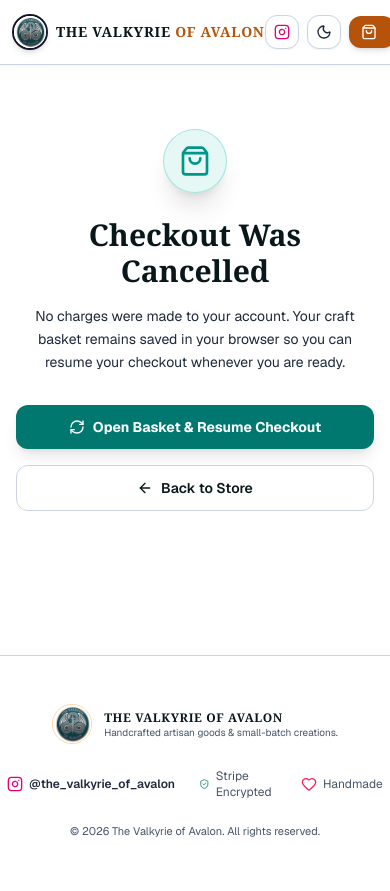
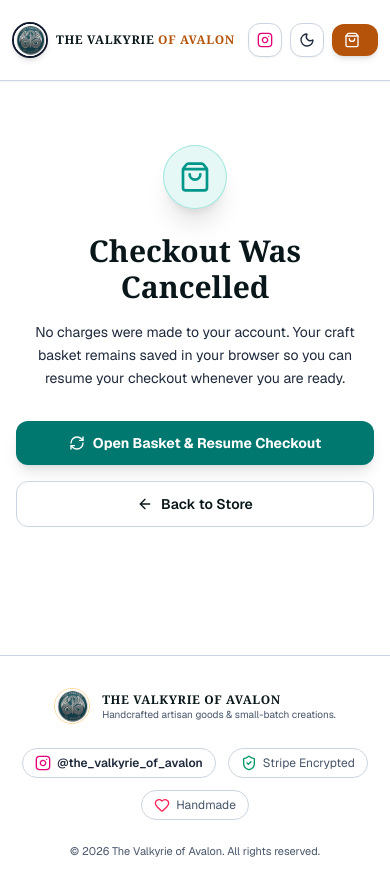
Before and after one commit to petermefrandsen/the-valkyrie-of-avalon, a Next.js app: page /cancel in a window 390 px wide. Built offline with nearby package versions, Linux system fonts and the light colour scheme.

Commit message:
feat: improve mobile header title wrapping and footer responsive badges

```diff
--- a/src/components/Footer.jsx
+++ b/src/components/Footer.jsx
@@ -22,46 +22,49 @@
 
 export default function Footer() {
   return (
-    <footer className="mt-20 border-t border-[var(--border-color)] bg-[var(--bg-card)] text-[var(--text-body)] text-xs py-12 transition-colors duration-300">
-      <div className="max-w-7xl mx-auto px-4 sm:px-6 lg:px-8 flex flex-col md:flex-row items-center justify-between gap-6">
+    <footer className="mt-16 sm:mt-20 border-t border-[var(--border-color)] bg-[var(--bg-card)] text-[var(--text-body)] text-xs py-8 sm:py-12 transition-colors duration-300">
+      <div className="max-w-7xl mx-auto px-4 sm:px-6 lg:px-8 flex flex-col md:flex-row items-center justify-between gap-6 text-center md:text-left">
 
+        {/* Brand Info */}
         <div className="flex items-center space-x-3">
-          <div className="w-10 h-10 rounded-full overflow-hidden border border-amber-500/40 shrink-0">
+          <div className="w-9 h-9 sm:w-10 sm:h-10 rounded-full overflow-hidden border border-amber-500/40 shrink-0">
             <img
               src="/images/logo.png"
               alt="The Valkyrie of Avalon Emblem"
               className="w-full h-full object-cover"
             />
           </div>
-          <div>
+          <div className="text-left">
             <p className="font-serif font-bold text-[var(--text-heading)] uppercase tracking-wider">The Valkyrie of Avalon</p>
             <p className="text-[10px] text-[var(--text-muted)]">Handcrafted artisan goods & small-batch creations.</p>
           </div>
         </div>
 
-        <div className="flex items-center space-x-6 text-[var(--text-body)]">
+        {/* Wrappable Social & Security Badges */}
+        <div className="flex flex-wrap items-center justify-center gap-3 sm:gap-6 text-[var(--text-body)]">
           <a
             href="https://www.instagram.com/the_valkyrie_of_avalon/"
             target="_blank"
             rel="noopener noreferrer"
-            className="flex items-center space-x-1.5 hover:text-amber-600 dark:hover:text-amber-400 transition-colors font-semibold"
+            className="flex items-center space-x-1.5 hover:text-amber-600 dark:hover:text-amber-400 transition-colors font-semibold bg-[var(--bg-main)] px-3 py-1.5 rounded-full border border-[var(--border-color)]"
             aria-label="Follow on Instagram"
           >
-            <InstagramIcon className="w-4 h-4 text-pink-600 dark:text-pink-400" />
-            <span>@the_valkyrie_of_avalon</span>
+            <InstagramIcon className="w-4 h-4 text-pink-600 dark:text-pink-400 shrink-0" />
+            <span className="text-xs">@the_valkyrie_of_avalon</span>
           </a>
 
-          <div className="flex items-center space-x-1.5 text-[var(--text-muted)]">
-            <ShieldCheck className="w-4 h-4 text-emerald-600 dark:text-emerald-400" />
-            <span>Stripe Encrypted</span>
+          <div className="flex items-center space-x-1.5 text-[var(--text-muted)] bg-[var(--bg-main)] px-3 py-1.5 rounded-full border border-[var(--border-color)]">
+            <ShieldCheck className="w-4 h-4 text-emerald-600 dark:text-emerald-400 shrink-0" />
+            <span className="text-xs">Stripe Encrypted</span>
           </div>
 
-          <div className="flex items-center space-x-1.5 text-[var(--text-muted)]">
-            <Heart className="w-4 h-4 text-rose-500" />
-            <span>Handmade</span>
+          <div className="flex items-center space-x-1.5 text-[var(--text-muted)] bg-[var(--bg-main)] px-3 py-1.5 rounded-full border border-[var(--border-color)]">
+            <Heart className="w-4 h-4 text-rose-500 shrink-0" />
+            <span className="text-xs">Handmade</span>
           </div>
         </div>
 
+        {/* Copyright */}
         <p className="text-[11px] text-[var(--text-muted)]">
           © {new Date().getFullYear()} The Valkyrie of Avalon. All rights reserved.
         </p>
--- a/src/components/Header.jsx
+++ b/src/components/Header.jsx
@@ -28,11 +28,11 @@
 
   return (
     <header className="sticky top-0 z-40 w-full backdrop-blur-xl bg-[var(--header-bg)] border-b border-[var(--border-color)] transition-colors duration-300 shadow-xs">
-      <div className="max-w-7xl mx-auto px-3 sm:px-6 lg:px-8 h-16 sm:h-20 flex items-center justify-between">
+      <div className="max-w-7xl mx-auto px-3 sm:px-6 lg:px-8 h-20 flex items-center justify-between gap-2 sm:gap-4">
 
-        {/* Brand Logo & Title */}
+        {/* Brand Logo & Title - Word wraps cleanly without ellipsis */}
         <div
-          className="flex items-center space-x-2 sm:space-x-3 cursor-pointer group shrink-0"
+          className="flex items-center space-x-2 sm:space-x-3 cursor-pointer group flex-1 min-w-0"
           onClick={() => window.scrollTo({ top: 0, behavior: 'smooth' })}
         >
           <div className="relative w-9 h-9 sm:w-12 sm:h-12 rounded-full overflow-hidden border-2 border-slate-900 dark:border-amber-400/60 shadow-md group-hover:scale-105 transition-transform duration-300 bg-[var(--bg-card)] shrink-0">
@@ -42,23 +42,23 @@
               className="w-full h-full object-cover"
             />
           </div>
-          <div>
-            <h1 className="font-serif text-sm sm:text-xl lg:text-2xl font-black tracking-wider text-[var(--text-heading)] uppercase">
-              The Valkyrie <span className="text-[var(--accent-gold)] font-extrabold">of Avalon</span>
+          <div className="flex-1 min-w-0">
+            <h1 className="font-serif text-xs sm:text-lg lg:text-2xl font-black tracking-wider text-[var(--text-heading)] uppercase leading-snug whitespace-normal">
+              The Valkyrie <span className="text-[var(--accent-gold)] font-extrabold inline-block">of Avalon</span>
             </h1>
-            <p className="text-[9px] sm:text-[10px] tracking-widest text-[var(--text-body)] font-bold uppercase hidden sm:block">Handcrafted Artisan Goods</p>
+            <p className="text-[9px] sm:text-[10px] tracking-widest text-[var(--text-body)] font-bold uppercase hidden md:block">Handcrafted Artisan Goods</p>
           </div>
         </div>
 
-        {/* Right Section: Instagram Link, Security Badge, Theme Toggle & Basket Button */}
-        <div className="flex items-center space-x-2 sm:space-x-4">
+        {/* Right Section: Takes Precedence (shrink-0 so icons are never squeezed) */}
+        <div className="flex items-center space-x-2 sm:space-x-3 shrink-0 ml-1 sm:ml-2">
 
           {/* Instagram Social Link */}
           <a
             href="https://www.instagram.com/the_valkyrie_of_avalon/"
             target="_blank"
             rel="noopener noreferrer"
-            className="p-2 sm:p-2.5 rounded-xl bg-[var(--bg-card)] border border-[var(--border-color)] text-pink-600 dark:text-pink-400 hover:scale-105 transition-all shadow-xs flex items-center justify-center cursor-pointer"
+            className="p-2 sm:p-2.5 rounded-xl bg-[var(--bg-card)] border border-[var(--border-color)] text-pink-600 dark:text-pink-400 hover:scale-105 transition-all shadow-xs flex items-center justify-center cursor-pointer shrink-0"
             title="Follow on Instagram (@the_valkyrie_of_avalon)"
             aria-label="Instagram Profile"
           >
@@ -66,7 +66,7 @@
           </a>
 
           {/* Security Badge */}
-          <div className="hidden lg:flex items-center space-x-2 text-xs font-bold text-[var(--text-body)] bg-[var(--bg-card)] border border-[var(--border-color)] px-3 py-1.5 rounded-full shadow-xs">
+          <div className="hidden lg:flex items-center space-x-2 text-xs font-bold text-[var(--text-body)] bg-[var(--bg-card)] border border-[var(--border-color)] px-3 py-1.5 rounded-full shadow-xs shrink-0">
             <ShieldCheck className="w-4 h-4 text-emerald-600" />
             <span>Stripe Encrypted</span>
           </div>
@@ -75,7 +75,7 @@
           {mounted && (
             <button
               onClick={toggleTheme}
-              className="p-2 sm:p-2.5 rounded-xl bg-[var(--toggle-bg)] border border-[var(--toggle-border)] text-[var(--toggle-text)] hover:opacity-90 transition-all shadow-xs cursor-pointer flex items-center justify-center"
+              className="p-2 sm:p-2.5 rounded-xl bg-[var(--toggle-bg)] border border-[var(--toggle-border)] text-[var(--toggle-text)] hover:opacity-90 transition-all shadow-xs cursor-pointer flex items-center justify-center shrink-0"
               title={`Switch to ${theme === 'dark' ? 'Light' : 'Dark'} Mode`}
               aria-label="Toggle Theme"
             >
@@ -90,7 +90,7 @@
           {/* High Contrast Basket Button */}
           <button
             onClick={() => setIsCartOpen(true)}
-            className="relative group flex items-center space-x-1.5 sm:space-x-2 bg-[var(--accent-gold)] hover:opacity-90 text-white font-black px-3 sm:px-4 py-2 sm:py-2.5 rounded-xl transition-all duration-200 shadow-md cursor-pointer active:scale-95"
+            className="relative group flex items-center space-x-1.5 sm:space-x-2 bg-[var(--accent-gold)] hover:opacity-90 text-white font-black px-3 sm:px-4 py-2 sm:py-2.5 rounded-xl transition-all duration-200 shadow-md cursor-pointer active:scale-95 shrink-0"
             aria-label="View Shopping Basket"
           >
             <ShoppingBag className="w-4 h-4 sm:w-5 sm:h-5 group-hover:scale-110 transition-transform text-white shrink-0" />
--- a/src/components/HeroSection.jsx
+++ b/src/components/HeroSection.jsx
@@ -10,9 +10,9 @@
 
       <div className="relative max-w-7xl mx-auto px-4 sm:px-6 lg:px-8 text-center flex flex-col items-center justify-center">
 
-        {/* Centered Emblem Logo */}
-        <div className="mx-auto mb-4 sm:mb-6 flex items-center justify-center">
-          <div className="w-24 h-24 sm:w-36 sm:h-36 rounded-full p-1 bg-gradient-to-tr from-amber-700 via-amber-500 to-amber-300 shadow-xl hover:scale-105 transition-transform duration-500">
+        {/* Emblem Logo - Hidden on mobile, shown on tablet/desktop */}
+        <div className="mx-auto mb-4 sm:mb-6 hidden sm:flex items-center justify-center">
+          <div className="w-32 h-32 sm:w-36 sm:h-36 rounded-full p-1 bg-gradient-to-tr from-amber-700 via-amber-500 to-amber-300 shadow-xl hover:scale-105 transition-transform duration-500">
             <img
               src="/images/logo.png"
               alt="The Valkyrie of Avalon Emblem"
```
